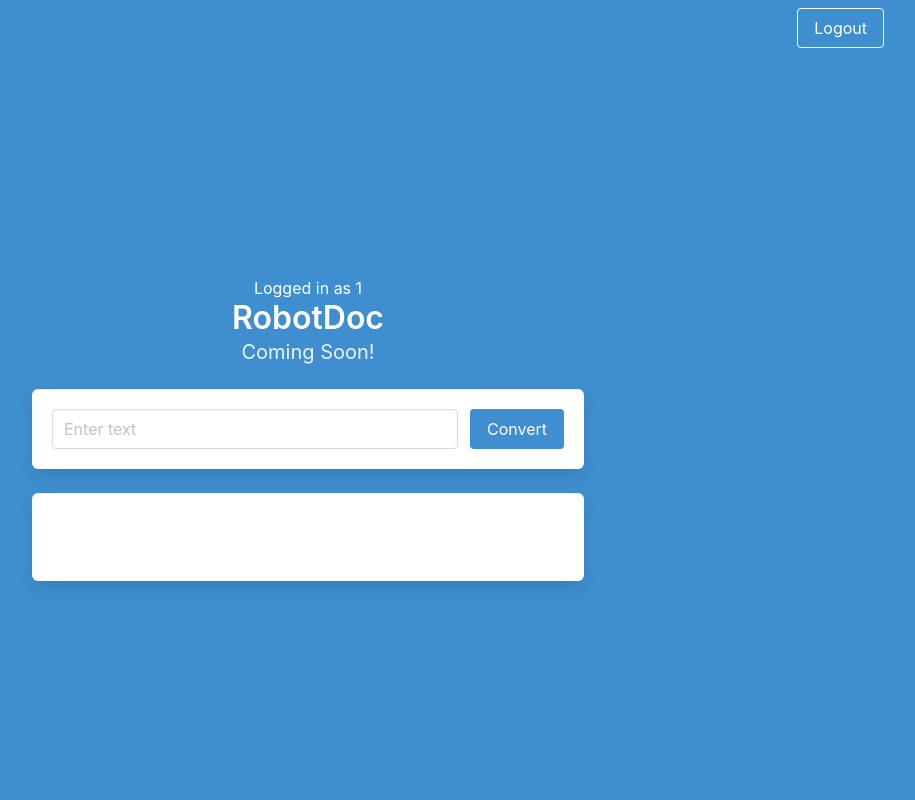
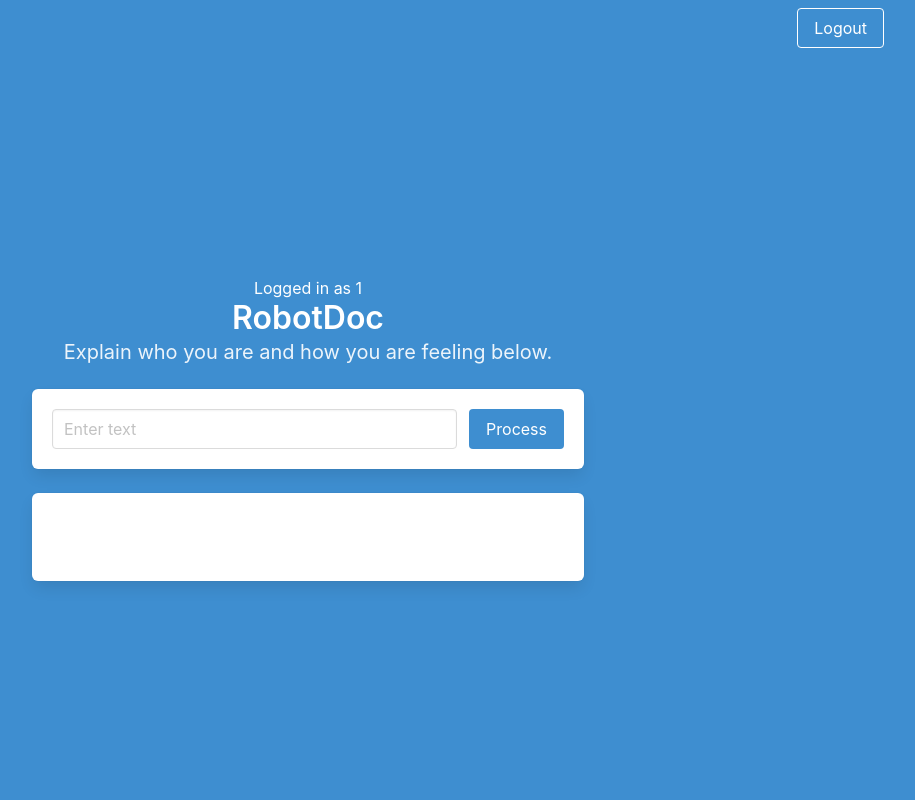
Before and after one commit to Programmierpraktikum-MVA/RobotDoc, a Flask app: page /home in a window 1280 px wide. Shown: the whole page, without its empty margins (332-1247 px from the left). Run offline with Flask 3, Linux system fonts and the light colour scheme; the visitor is signed in with stand-in values (Sample User, id 1); some libraries are stand-ins or nearby versions.

Commit message:
cosmetic improvements

```diff
--- a/03_application-team/templates/home.html
+++ b/03_application-team/templates/home.html
@@ -7,6 +7,7 @@
     <meta name="viewport" content="width=device-width, initial-scale=1.0">
     <title>Home | RobotDoc</title>
     <link rel="stylesheet" href="static/css/bulma.css">
+    <link rel="shortcut icon" href="{{ url_for('static', filename='favicon.jpg') }}">
 </head>
 
 <body>
@@ -35,7 +36,7 @@
                         RobotDoc
                     </h1>
                     <h2 class="subtitle">
-                        Coming Soon!
+                        Explain who you are and how you are feeling below.
                     </h2>
                     <div class="box">
                         <form action="/sendInput" method="post" accept-charset="UTF-8">
@@ -44,7 +45,7 @@
                                     <input class="input" type="text" name="textToConvert" placeholder="Enter text">
                                 </p>
                                 <button type="submit" class="button is-info">
-                                    Convert
+                                    Process
                                 </button>
                             </div>
                         </form>
--- a/03_application-team/templates/index.html
+++ b/03_application-team/templates/index.html
@@ -7,6 +7,7 @@
     <meta name="viewport" content="width=device-width, initial-scale=1.0">
     <title>Login | RobotDoc</title>
     <link rel="stylesheet" href="static/css/bulma.css">
+    <link rel="shortcut icon" href="static/img/favicon.jpg">
 </head>
 
 <body>
@@ -16,7 +17,7 @@
                 <div class="column is-4 is-offset-4">
                     <div class="box">
                         <figure class="avatar">
-                            <img src="static/img/TUB-Logo.png">
+                            <img src="static/img/RobotDoc-logo_V1.png">
                         </figure>
                         <form action="/login" method="post" accept-charset="UTF-8">
                             <div class="field">
```
Also changed, not shown: 03_application-team/app.py (+4 -6 lines), 03_application-team/static/img/RobotDoc-logo_V1.png (added), 03_application-team/static/img/TUB-Logo.png (deleted), 03_application-team/static/img/favicon.jpg (added), README.md.
